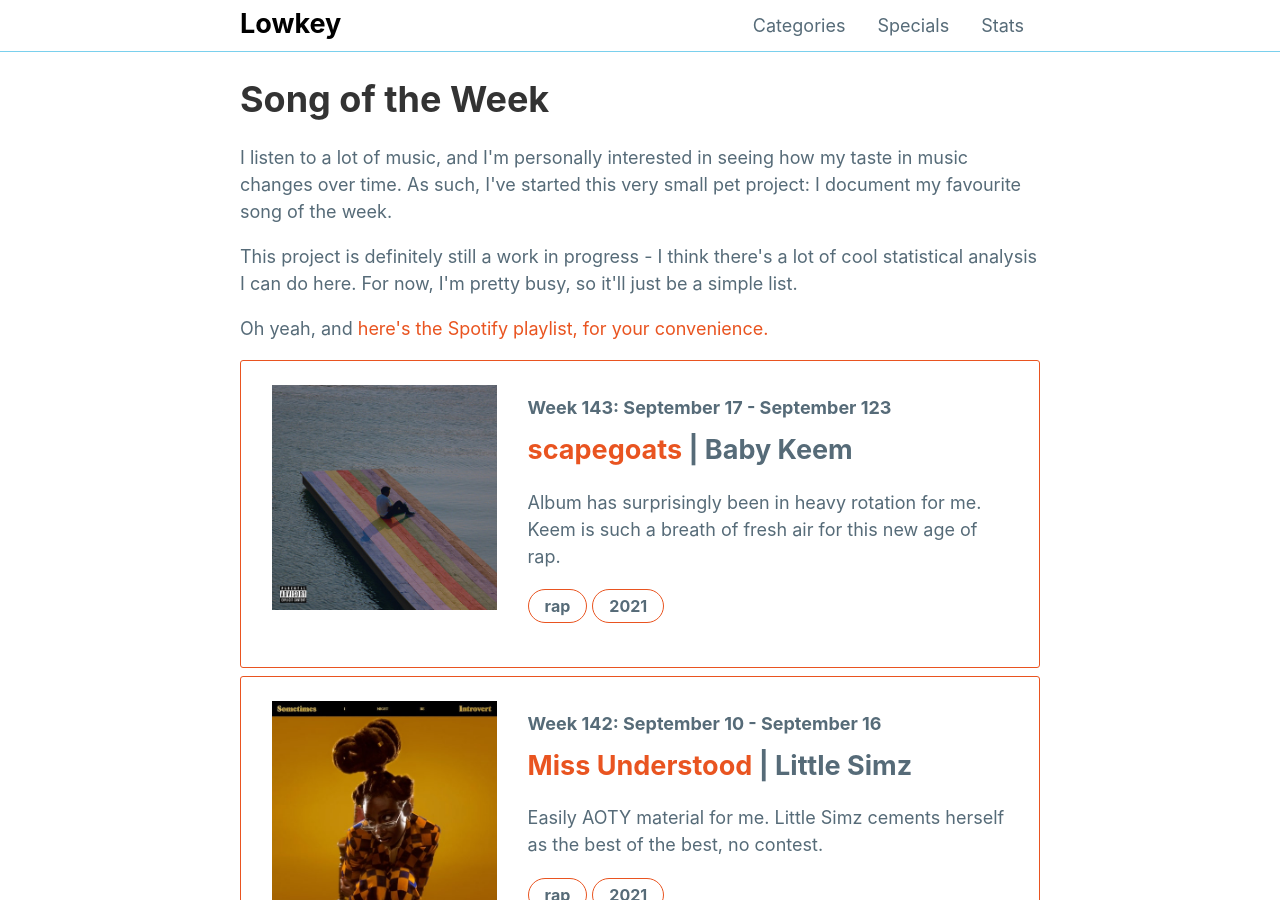
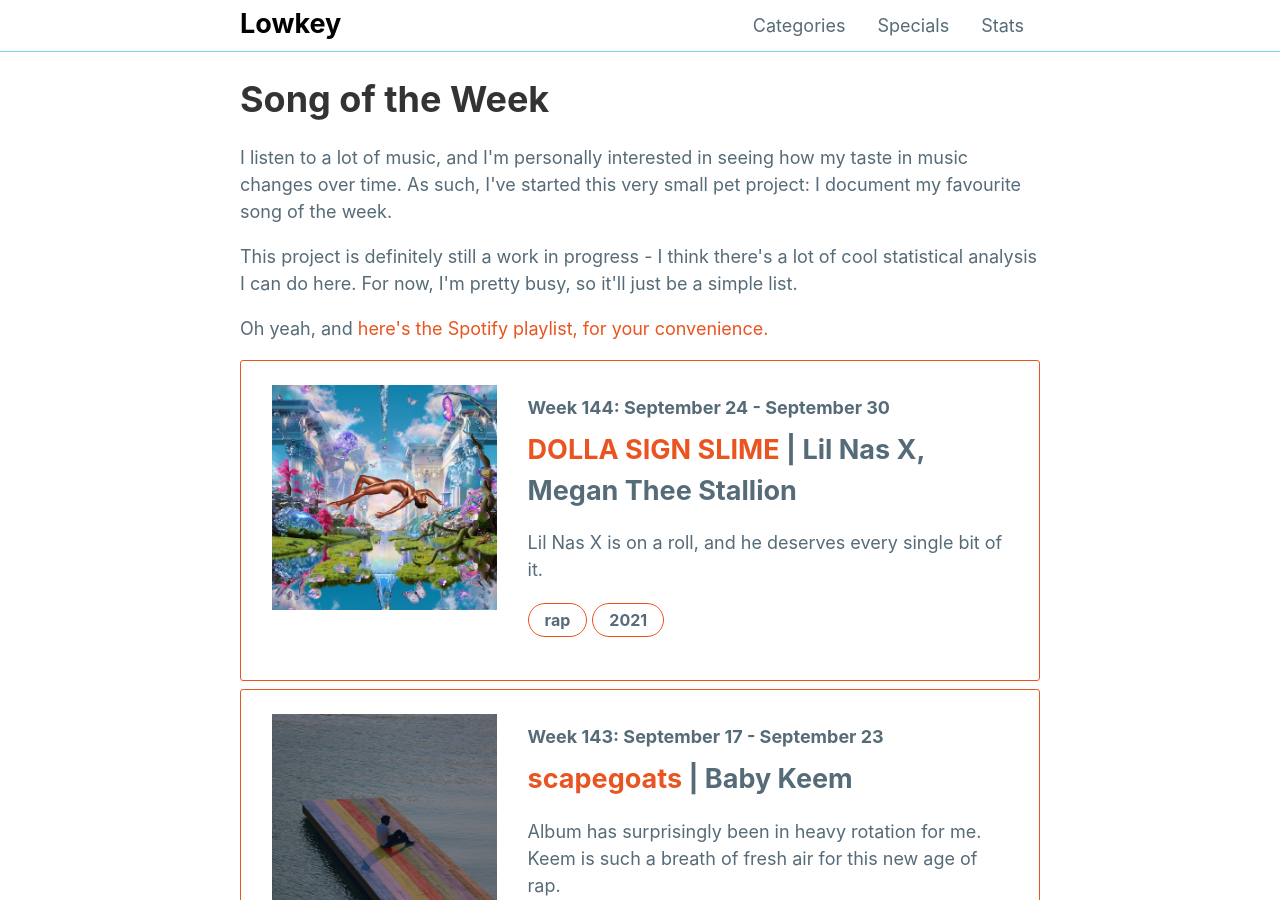
Before and after one commit to mattxwang/lowkey, a Jekyll site: the page built from stats/song-of-the-week.html, in a window 1280 px wide and 900 px high. Built offline with Jekyll 4.4.1, drawn with Linux system fonts in a browser that asks for light colours; comment, search, counter and statistics services are not loaded.

Commit message:
DOLLA SIGN SLIME

```diff
--- a/_data/sotw.yml
+++ b/_data/sotw.yml
@@ -1419,7 +1419,7 @@
   blurb: >
     Easily AOTY material for me. Little Simz cements herself as the best of the best, no contest.
 week143:
-  week: "Week 143: September 17 - September 123"
+  week: "Week 143: September 17 - September 23"
   title: "scapegoats"
   artist: "Baby Keem"
   album: "The Melodic Blue"
@@ -1428,3 +1428,13 @@
   year: 2021
   blurb: >
     Album has surprisingly been in heavy rotation for me. Keem is such a breath of fresh air for this new age of rap.
+week144:
+  week: "Week 144: September 24 - September 30"
+  title: "DOLLA SIGN SLIME"
+  artist: "Lil Nas X, Megan Thee Stallion"
+  album: "MONTERO"
+  album_art: "montero.jpg"
+  genre: "rap"
+  year: 2021
+  blurb: >
+    Lil Nas X is on a roll, and he deserves every single bit of it.
```
Also changed, not shown: img/albums/montero.jpg (added).
